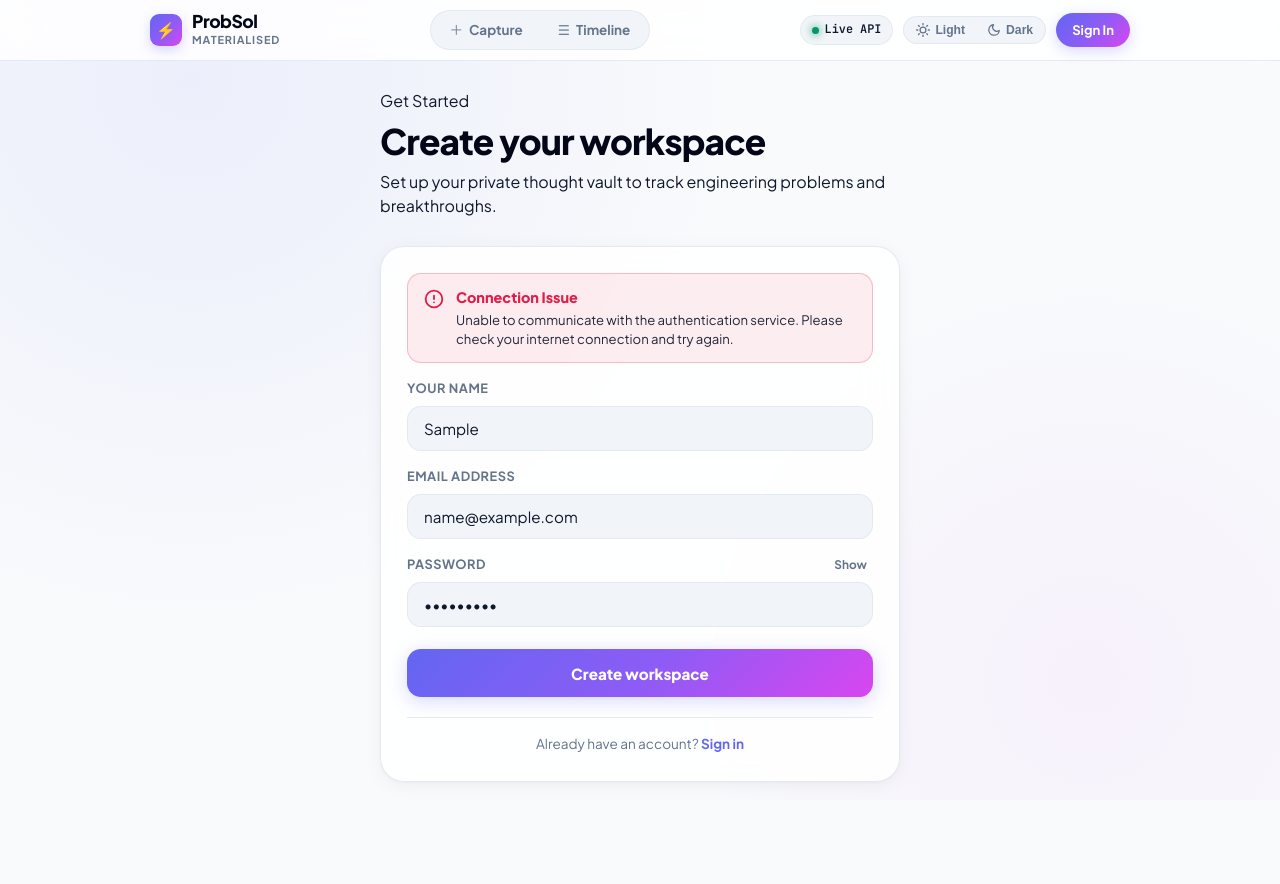
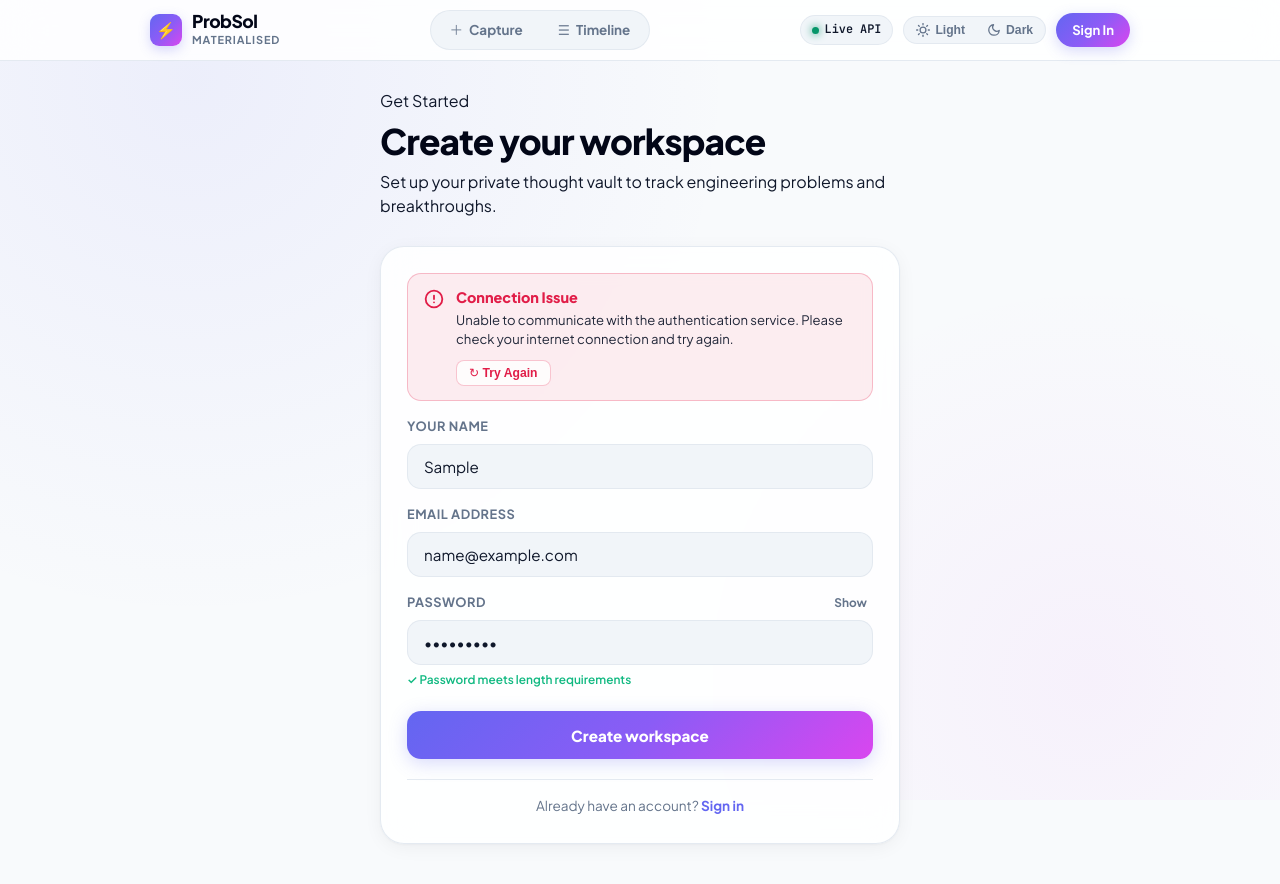
Before and after one commit to Anuj3688/ProbSol-Materialized, a React (Vite) app: page /register in a window 1280 px wide. Both pictures are taken after typing "Sample", "name@example.com", "Sample123" into the empty fields and a click on the button "Create workspace". Shown: the top 884 px of the page. Before the commit the page ends 830 px from the top, so only its background shows below. Built offline with nearby package versions, Linux system fonts and the light colour scheme; no server answers.

Commit message:
feat(ux): add cold-boot progress transparency, 1-click retry button, and real-time password feedback

```diff
--- a/src/App.css
+++ b/src/App.css
@@ -1911,6 +1911,68 @@
 
 .auth-submit-btn {
   margin-top: 6px;
+}
+
+.alert-retry-btn {
+  display: inline-flex;
+  align-items: center;
+  gap: 6px;
+  margin-top: 8px;
+  background: var(--surface);
+  color: var(--problem);
+  border: 1px solid var(--problem-border);
+  padding: 5px 12px;
+  border-radius: 8px;
+  font-size: 0.76rem;
+  font-weight: 700;
+  cursor: pointer;
+  transition: all 120ms ease;
+  width: fit-content;
+}
+
+.alert-retry-btn:hover {
+  background: var(--problem-soft);
+  transform: translateY(-1px);
+}
+
+.auth-coldboot-notice {
+  display: flex;
+  align-items: flex-start;
+  gap: 10px;
+  padding: 12px 14px;
+  background: rgba(99, 102, 241, 0.08);
+  border: 1px solid rgba(99, 102, 241, 0.25);
+  border-radius: 12px;
+  font-size: 0.8rem;
+  line-height: 1.4;
+  color: var(--text);
+  animation: fadeIn 250ms ease forwards;
+}
+
+.coldboot-spinner {
+  width: 16px;
+  height: 16px;
+  border: 2px solid rgba(99, 102, 241, 0.3);
+  border-top-color: var(--accent);
+  border-radius: 50%;
+  animation: spin 0.8s linear infinite;
+  flex-shrink: 0;
+  margin-top: 2px;
+}
+
+.field-hint {
+  font-size: 0.74rem;
+  color: var(--muted);
+  margin-top: -2px;
+  display: flex;
+  align-items: center;
+  gap: 4px;
+  transition: color 150ms ease;
+}
+
+.field-hint.is-valid {
+  color: #10b981;
+  font-weight: 600;
 }
 
 .auth-footer-links {
--- a/src/pages/LoginPage.tsx
+++ b/src/pages/LoginPage.tsx
@@ -1,16 +1,30 @@
-import { useState, type FormEvent } from 'react'
-import { Link, useNavigate } from 'react-router-dom'
+import { useState, useEffect, type FormEvent } from 'react'
+import { Link, useLocation, useNavigate } from 'react-router-dom'
 import { useAuth } from '../hooks/useAuth'
 import { classifyAuthError, type AuthErrorInfo } from '../utils/authErrors'
 
 export function LoginPage() {
   const navigate = useNavigate()
+  const location = useLocation()
   const { user, isAuthenticated, logout, login } = useAuth()
-  const [email, setEmail] = useState('')
+
+  const stateEmail = (location.state as { email?: string } | null)?.email || ''
+  const queryEmail = new URLSearchParams(location.search).get('email') || ''
+  const [email, setEmail] = useState(stateEmail || queryEmail)
   const [password, setPassword] = useState('')
   const [showPassword, setShowPassword] = useState(false)
   const [authError, setAuthError] = useState<AuthErrorInfo | null>(null)
   const [isLoading, setIsLoading] = useState(false)
+  const [showColdBootNotice, setShowColdBootNotice] = useState(false)
+
+  // Track cold-boot duration to reassure waiting users
+  useEffect(() => {
+    if (!isLoading) return
+    const timer = setTimeout(() => {
+      setShowColdBootNotice(true)
+    }, 2500)
+    return () => clearTimeout(timer)
+  }, [isLoading])
 
   const handleSubmit = async (e: FormEvent) => {
     e.preventDefault()
@@ -40,6 +54,7 @@ export function LoginPage() {
       setAuthError(classifyAuthError(err))
     } finally {
       setIsLoading(false)
+      setShowColdBootNotice(false)
     }
   }
 
@@ -68,12 +83,13 @@ export function LoginPage() {
             </button>
             <button
               type="button"
-              className="secondary-action"
+              className="ghost-action"
               onClick={async () => {
                 await logout()
+                setAuthError(null)
               }}
             >
-              Sign Out / Switch User
+              Sign out
             </button>
           </div>
         </div>
@@ -101,6 +117,16 @@ export function LoginPage() {
                     </Link>
                   </p>
                 ) : null}
+                {!authError.isCredentialsError && (
+                  <button
+                    type="button"
+                    className="alert-retry-btn"
+                    onClick={handleSubmit}
+                    disabled={isLoading}
+                  >
+                    ↻ Try Again
+                  </button>
+                )}
               </div>
             </div>
           ) : null}
@@ -154,11 +180,23 @@ export function LoginPage() {
           <button type="submit" className="primary-action auth-submit-btn" disabled={isLoading}>
             {isLoading ? 'Signing in...' : 'Sign in'}
           </button>
+
+          {showColdBootNotice ? (
+            <div className="auth-coldboot-notice" role="status">
+              <div className="coldboot-spinner" aria-hidden="true" />
+              <div>
+                <strong>Waking cloud server…</strong>
+                <p style={{ margin: '3px 0 0', opacity: 0.88, fontSize: '0.78rem' }}>
+                  Cloud database wakes up automatically from sleep. This takes a few seconds on the first visit — please hold tight!
+                </p>
+              </div>
+            </div>
+          ) : null}
         </form>
 
         <div className="auth-footer-links">
           <p>
-            Don&apos;t have an account? <Link to="/register">Create one</Link>
+            Need a fresh workspace? <Link to="/register">Create an account</Link>
           </p>
         </div>
       </div>
--- a/src/pages/RegisterPage.tsx
+++ b/src/pages/RegisterPage.tsx
@@ -1,4 +1,4 @@
-import { useState, type FormEvent } from 'react'
+import { useState, useEffect, type FormEvent } from 'react'
 import { Link, useNavigate } from 'react-router-dom'
 import { useAuth } from '../hooks/useAuth'
 import { classifyAuthError, type AuthErrorInfo } from '../utils/authErrors'
@@ -12,9 +12,19 @@ export function RegisterPage() {
   const [showPassword, setShowPassword] = useState(false)
   const [authError, setAuthError] = useState<AuthErrorInfo | null>(null)
   const [isLoading, setIsLoading] = useState(false)
+  const [showColdBootNotice, setShowColdBootNotice] = useState(false)
 
-  const handleSubmit = async (e: FormEvent) => {
-    e.preventDefault()
+  // Track cold-boot duration so the user knows the server is warming up
+  useEffect(() => {
+    if (!isLoading) return
+    const timer = setTimeout(() => {
+      setShowColdBootNotice(true)
+    }, 2500)
+    return () => clearTimeout(timer)
+  }, [isLoading])
+
+  const handleSubmit = async (e?: FormEvent) => {
+    if (e) e.preventDefault()
     setAuthError(null)
 
     const trimmedName = displayName.trim()
@@ -69,8 +79,11 @@ export function RegisterPage() {
       setAuthError(classifyAuthError(err))
     } finally {
       setIsLoading(false)
+      setShowColdBootNotice(false)
     }
   }
+
+  const isPasswordValid = password.length >= 6
 
   return (
     <section className="page-stack auth-page" aria-labelledby="register-title">
@@ -97,11 +110,25 @@ export function RegisterPage() {
                 {authError.isAlreadyRegistered ? (
                   <p className="alert-action-hint">
                     Already have an account?{' '}
-                    <Link to="/login" className="alert-register-link">
-                      Sign in here →
+                    <Link
+                      to="/login"
+                      state={{ email: email.trim() }}
+                      className="alert-register-link"
+                    >
+                      Sign in with {email.trim() || 'your email'} →
                     </Link>
                   </p>
                 ) : null}
+                {!authError.isAlreadyRegistered && (
+                  <button
+                    type="button"
+                    className="alert-retry-btn"
+                    onClick={() => handleSubmit()}
+                    disabled={isLoading}
+                  >
+                    ↻ Try Again
+                  </button>
+                )}
               </div>
             </div>
           ) : null}
@@ -155,6 +182,7 @@ export function RegisterPage() {
             <div className="password-input-wrapper">
               <input
                 type={showPassword ? 'text' : 'password'}
+                className={authError?.title?.includes('Password') ? 'input-error' : ''}
                 value={password}
                 onChange={(e) => {
                   setPassword(e.target.value)
@@ -165,11 +193,32 @@ export function RegisterPage() {
                 autoComplete="new-password"
               />
             </div>
+            <span className={`field-hint ${isPasswordValid ? 'is-valid' : ''}`}>
+              {isPasswordValid ? (
+                <>✓ Password meets length requirements</>
+              ) : password.length > 0 ? (
+                <>🔒 At least 6 characters ({password.length}/6)</>
+              ) : (
+                <>🔒 Must be at least 6 characters long</>
+              )}
+            </span>
           </label>
 
           <button type="submit" className="primary-action auth-submit-btn" disabled={isLoading}>
             {isLoading ? 'Creating workspace...' : 'Create workspace'}
           </button>
+
+          {showColdBootNotice ? (
+            <div className="auth-coldboot-notice" role="status">
+              <div className="coldboot-spinner" aria-hidden="true" />
+              <div>
+                <strong>Waking cloud server…</strong>
+                <p style={{ margin: '3px 0 0', opacity: 0.88, fontSize: '0.78rem' }}>
+                  Cloud database wakes up automatically from sleep. This takes a few seconds on the first visit — please hold tight!
+                </p>
+              </div>
+            </div>
+          ) : null}
         </form>
 
         <div className="auth-footer-links">
```
